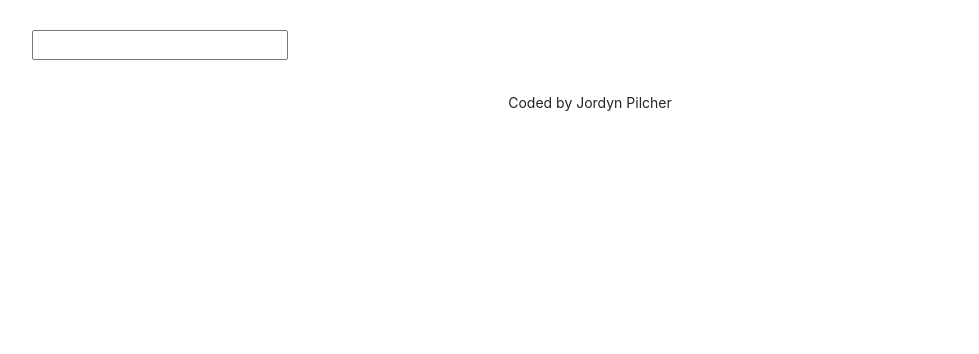
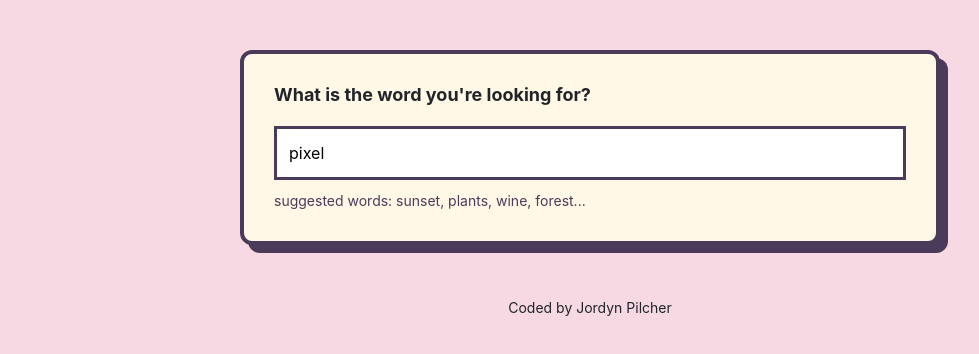
Before and after one commit to jordynnnnnnn/dictionary-project, a React (Create React App) app: page / in a window 1280 px wide. Shown: the top 354 px of the page, without its empty margins (50-1029 px from the left). Built offline with nearby package versions, Linux system fonts and the light colour scheme; no server answers.

Commit message:
Styled app, updated UX

```diff
--- a/src/App.css
+++ b/src/App.css
@@ -1,3 +1,11 @@
+body {
+  background-color: #f7d9e3;
+}
+
+a {
+  color: #f86999;
+}
+
 .App-header {
   margin: 30px 0;
 }
--- a/src/App.js
+++ b/src/App.js
@@ -7,7 +7,7 @@ function App() {
       <div className="container">
         <header className="App-header"></header>
         <main>
-          <Dictionary />
+          <Dictionary defaultKeyword="pixel" />
         </main>
         <footer className="App-footer">
           <small>Coded by Jordyn Pilcher</small>
--- a/src/Dictionary.css
+++ b/src/Dictionary.css
@@ -0,0 +1,27 @@
+.Dictionary h1 {
+  font-size: 18px;
+  font-weight: bold;
+  margin-bottom: 20px;
+}
+
+.Dictionary section {
+  background: #fff8e7;
+  border: 4px solid #4b3b5a;
+  border-radius: 12px;
+  padding: 30px;
+  max-width: 700px;
+  margin: 50px auto;
+  box-shadow: 8px 8px 0 #4b3b5a;
+}
+
+.Dictionary input {
+  width: 100%;
+  padding: 12px;
+  border: 3px solid #4b3b5a;
+}
+
+.Dictionary .hint {
+  font-size: 14px;
+  color: #4b3b5a;
+  margin-top: 10px;
+}
--- a/src/Dictionary.js
+++ b/src/Dictionary.js
@@ -3,31 +3,55 @@ import axios from "axios";
 import Results from "./Results";
 import "./Dictionary.css";
 
-export default function Dictionary() {
-  let [keyword, setKeyword] = useState("");
+export default function Dictionary(props) {
+  let [keyword, setKeyword] = useState(props.defaultKeyword);
   let [results, setResults] = useState(null);
+  let [loaded, setLoaded] = useState(false);
 
   function handleResponse(response) {
     setResults(response.data[0]);
   }
 
-  function search(event) {
-    event.preventDefault();
-
+  function search() {
     let apiUrl = `https://api.dictionaryapi.dev/api/v2/entries/en_US/${keyword}`;
     axios.get(apiUrl).then(handleResponse);
+  }
+
+  function handleSubmit(event) {
+    event.preventDefault();
+    search();
   }
 
   function handleKeywordChange(event) {
     setKeyword(event.target.value);
   }
 
+  function load() {
+    setLoaded(true);
+    search();
+  }
+
+  if (loaded) {
     return (
       <div className="Dictionary">
-      <form onSubmit={search}>
-        <input type="search" onChange={handleKeywordChange} />
+        <section>
+          <h1>What is the word you're looking for?</h1>
+          <form onSubmit={handleSubmit}>
+            <input
+              type="search"
+              onChange={handleKeywordChange}
+              defaultValue={props.defaultKeyword}
+            />
           </form>
+          <div className="hint">
+            suggested words: sunset, plants, wine, forest...
+          </div>
+        </section>
         <Results results={results} />
       </div>
     );
+  } else {
+    load();
+    return "Loading...";
   }
+}
--- /dev/null
+++ b/src/Meaning.css
@@ -0,0 +1,11 @@
+.Meaning h3 {
+  font-size: 24px;
+  line-height: 1.5;
+  font-weight: bold;
+}
+
+.Meaning .example {
+  opacity: 0.7;
+  font-style: italic;
+  margin-top: 10px;
+}
--- a/src/Meaning.js
+++ b/src/Meaning.js
@@ -1,5 +1,6 @@
 import React from "react";
 import Synonyms from "./Synonyms";
+import "./Meaning.css";
 
 export default function Meaning(props) {
   console.log(props.meaning);
@@ -9,14 +10,11 @@ export default function Meaning(props) {
       {props.meaning.definitions.map(function (definition, index) {
         return (
           <div key={index}>
-            <p>
-              <strong>Definition:</strong>
-              {definition.definition}
-              <br />
-              <strong>Example:</strong>
+            <div className="definition">{definition.definition}</div>
+            <div className="example">
               <em>{definition.example}</em>
               <Synonyms synonyms={definition.synonyms} />
-            </p>
+            </div>
           </div>
         );
       })}
--- /dev/null
+++ b/src/Phonetic.css
@@ -0,0 +1,24 @@
+.Phonetic {
+    margin-bottom: 20px;
+}
+
+.Phonetic a {
+  border: 1px solid #d9d9d9;
+  text-decoration: none;
+  padding: 10px 20px;
+  border-radius: 20px;
+  font-size: 12px;
+  margin-right: 10px;
+  font-weight: bold;
+  transition: all 150ms ease-in-out;
+}
+
+.Phonetic a:hover {
+  background-color: #f7d9e3;
+  color: #f86999;
+}
+
+.Phonetic text {
+  opacity: 0.5;
+  font-weight: bold;
+}
--- /dev/null
+++ b/src/Phonetic.js
@@ -0,0 +1,14 @@
+import React from "react";
+import "./Phonetic.css";
+
+export default function Phonetic(props) {
+  console.log(props.phonetic);
+  return (
+    <div className="Phonetic">
+      <a href={props.phonetic.audio} target="_blank" rel="noreferrer">
+        Listen
+      </a>
+      <span className="text">{props.phonetic.text}</span>
+    </div>
+  );
+}
--- /dev/null
+++ b/src/Results.css
@@ -0,0 +1,5 @@
+.Results h2 {
+    font-size: 36px;
+    font-weight: bold;
+    line-height: 1.5;
+}
--- a/src/Results.js
+++ b/src/Results.js
@@ -1,16 +1,27 @@
 import React from "react";
 import Meaning from "./Meaning";
+import Phonetic from "./Phonetic";
+import "./Results.css";
 
 export default function Results(props) {
   if (props.results) {
     return (
       <div className="Results">
-        <h2>{props.results.word}</h2>
+        <section>
+          <h2>{props.results.word}</h2>
+          {props.results.phonetics.map(function (phonetic, index) {
+            return (
+              <div key={index}>
+                <Phonetic phonetic={phonetic} />
+              </div>
+            );
+          })}
+        </section>
         {props.results.meanings.map(function (meaning, index) {
           return (
-            <div key={index}>
+            <section key={index}>
               <Meaning meaning={meaning} />
-            </div>
+            </section>
           );
         })}
       </div>
--- /dev/null
+++ b/src/Synonyms.css
@@ -0,0 +1,11 @@
+.Synonyms {
+    margin: 20px 0 0;
+    padding: 0;
+}
+
+.Synonyms li {
+    font-size: 13px;
+    display: inline-block;
+    padding-right: 10px;
+    line-height: 1;
+}
--- a/src/Synonyms.js
+++ b/src/Synonyms.js
@@ -1,4 +1,5 @@
 import React from "react";
+import "./Synonyms.css";
 
 export default function Synonyms(props) {
   if (props.synonyms) {
```
Lines whose indentation alone changed are shown as unchanged.
